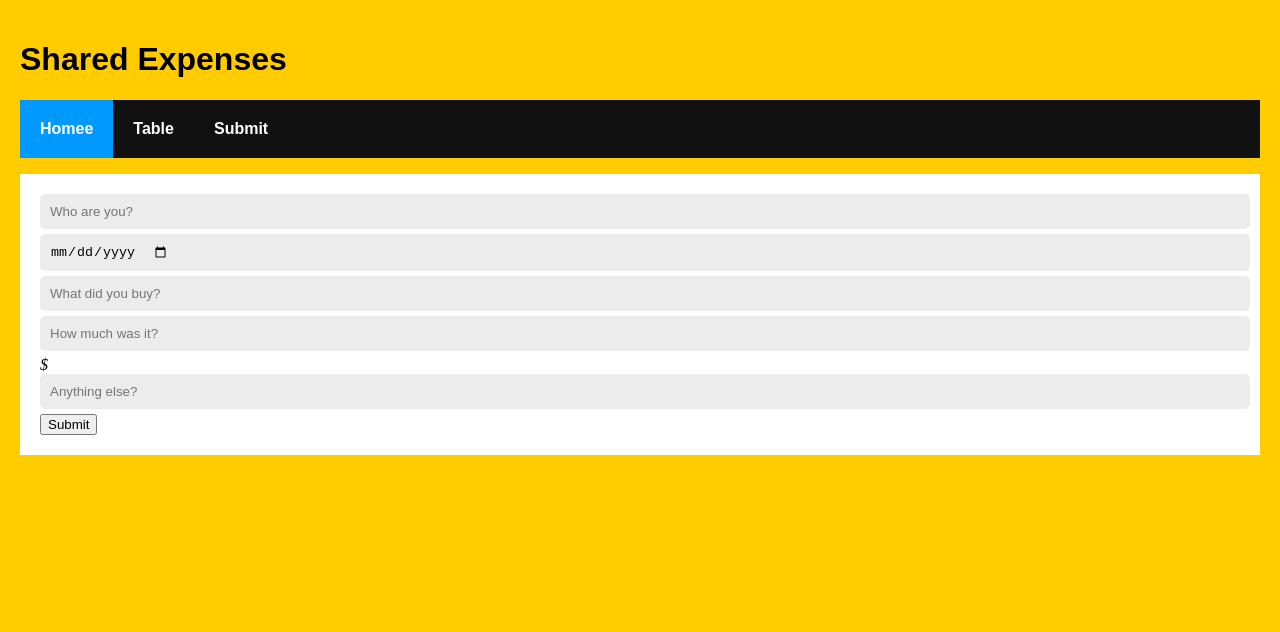
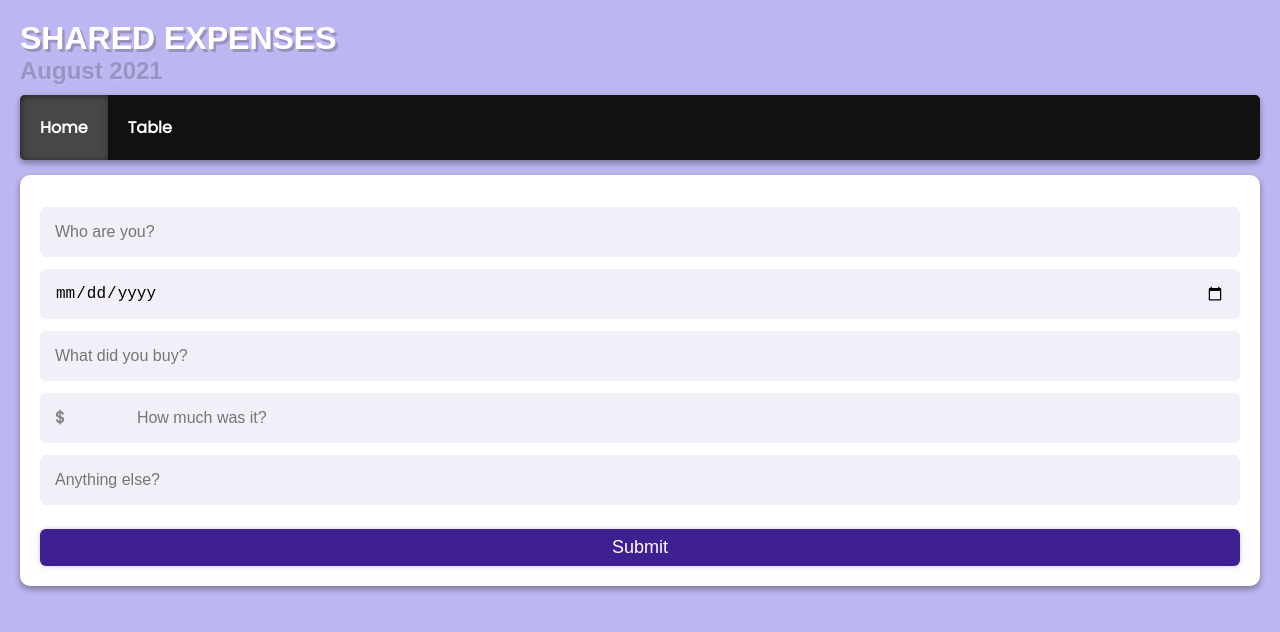
Before and after one commit to robinpm/ReactFinances, a React (Create React App) app: page / in a window 1280 px wide. Shown: the top 632 px of the page. Built offline with nearby package versions, Linux system fonts and the light colour scheme.

Commit message:
Tweaked Main Page & Finalised Basic CSS
 CSS for general page completed
- Added material box shadows to elements and texts
- reset CSS values for better consistency

Form CSS
- Material design followed for input fields
- dollar sign put in place
- followed material design for submit button

```diff
--- a/public/index.html
+++ b/public/index.html
@@ -4,7 +4,6 @@
 <head>
   <meta charset="utf-8">
   <meta name="viewport" content="width=device-width, initial-scale=1, shrink-to-fit=no">
-  <title>React Router Example</title>
 </head>
 
 <body>
--- a/src/Components/Form.js
+++ b/src/Components/Form.js
@@ -1,7 +1,9 @@
-const Form = () => {
+const Form = ({ onSubmit }) => {
+
+
   return (
     <div>
-      <form action="./gogo.php" method="post">
+      <form action={onSubmit}>
         <div className="input-box">
           <input type="text" name="name" placeholder="Who are you?" />
         </div>
@@ -16,6 +18,7 @@ const Form = () => {
           />
         </div>
         <div className="input-box">
+          <i>$</i>
           <input
             type="number"
             step="0.01"
@@ -25,7 +28,6 @@ const Form = () => {
             name="amount"
             placeholder="How much was it?"
           />
-          <i>$</i>
         </div>
         <div className="input-box">
           <input type="text" name="notes" placeholder="Anything else?" />
--- /dev/null
+++ b/src/Components/Navbar.js
@@ -0,0 +1,24 @@
+import React from 'react'
+import { NavLink } from 'react-router-dom';
+
+const Navbar = () => {
+    return (
+      <div>
+        <ul className="header">
+          <li>
+            <NavLink style={{'border-radius':'5px 0px 0px 5px'}} exact to="/">
+              Home
+            </NavLink>
+          </li>
+          <li>
+            <NavLink to="/table">Table</NavLink>
+          </li>
+          {/* <li>
+            <NavLink to="/submit">Submit</NavLink>
+          </li> */}
+        </ul>
+      </div>
+    );
+}
+
+export default Navbar
--- a/src/Header.js
+++ b/src/Header.js
@@ -1,33 +1,19 @@
 import { NavLink, HashRouter } from "react-router-dom";
-import Home from "./Home";
-import Table from "./Table";
-import SubmitForm from "./SubmitForm";
+import Navbar from "./Components/Navbar";
 
-const Header = ({ title }) => {
+const Header = ({ title , subtitle }) => {
   document.title = title;
   return (
-      <HashRouter>
-          <header className="header">
-      <h2 className="title">{title}</h2>
-      <ul className="navbar">
-        <li>
-          <NavLink href="../Home">Home</NavLink>
-        </li>
-        <li>
-          <NavLink href="../Table">Table View</NavLink>
-        </li>
-        <li>
-          <NavLink href="../SubmitForm">Submit</NavLink>
-        </li>
-      </ul>
-        </header>
-    </HashRouter>
+    <>
+    <h1 className='pageTitle'>{title}</h1>
+    <h2 className='pageSub'>{subtitle}</h2>
+    <Navbar /></>
 
   );
 };
 
 Header.defaultProps = {
-  title: "Shared Expenses",
+  title: "SHARED EXPENSES",
 };
 
 export default Header;
--- a/src/Home.js
+++ b/src/Home.js
@@ -1,11 +1,15 @@
 import React, { Component } from "react";
 import Form from "./Components/Form";
+import { NavLink } from "react-router-dom";
 
 class Home extends Component {
   render() {
+    const Submit = () => {
+      return <NavLink to="/submit">Submit</NavLink>;
+    };
     return (
       <div>
-        <Form />
+        <Form submit={Submit} />
       </div>
     );
   }
--- a/src/Main.js
+++ b/src/Main.js
@@ -1,31 +1,26 @@
 import React, { Component } from "react";
 // import Header from "./Header";
-import { Route, NavLink, BrowserRouter as Router, HashRouter } from "react-router-dom";
+import { Route, HashRouter } from "react-router-dom";
 import Home from "./Home";
 import Table from "./Table";
-import SubmitForm from "./SubmitForm";
+import Submitted from "./Submitted";
+import Navbar from "./Components/Navbar";
+import Header from "./Header";
 
 class Main extends Component {
   render() {
+    const currDate = new Date();
+    const month = currDate.toLocaleString("default", { month: "long" });
+    const year = currDate.getFullYear();
+    const pageTitle = month + " " + year;
     return (
       <HashRouter>
         <div>
-          <h1>Shared Expenses</h1>
-          <ul className="header">
-            <li>
-              <NavLink exact to="/">Homee</NavLink>
-            </li>
-            <li>
-              <NavLink to="/table">Table</NavLink>
-            </li>
-            <li>
-              <NavLink to="/submit">Submit</NavLink>
-            </li>
-          </ul>
+          <Header subtitle={pageTitle} />
           <div className="content">
             <Route exact path="/" component={Home} />
             <Route path="/table" component={Table} />
-            <Route path="/submit" component={SubmitForm} />
+            <Route path="/submit" component={Submitted} />
           </div>
         </div>
       </HashRouter>
--- /dev/null
+++ b/src/Submitted.js
@@ -0,0 +1,23 @@
+import React, { Component } from "react";
+
+class Submitted extends Component {
+  render() {
+    return (
+      <div>
+        <h2>Submitted</h2>
+        <p>
+          Mauris sem velit, vehicula eget sodales vitae, rhoncus eget sapien:
+        </p>
+        <ol>
+          <li>Nulla pulvinar diam</li>
+          <li>Facilisis bibendum</li>
+          <li>Vestibulum vulputate</li>
+          <li>Eget erat</li>
+          <li>Id porttitor</li>
+        </ol>
+      </div>
+    );
+  }
+}
+
+export default Submitted;
--- a/src/index.css
+++ b/src/index.css
@@ -1,29 +1,65 @@
+@import url("https://fonts.googleapis.com/css2?family=Poppins:wght@300;400&display=swap");
+
+* {
+  box-sizing: border-box;
+  margin: 0;
+  padding: 0;
+  background:none;
+}
+
 body {
-  background-color: #FFCC00;
+  background-color: rgb(189, 183, 241);
   padding: 20px;
   margin: 0;
+  font-family:"Poppins", sans-serif;
+  -webkit-touch-callout: none; /* iOS Safari */
+    -webkit-user-select: none; /* Safari */
+     -khtml-user-select: none; /* Konqueror HTML */
+       -moz-user-select: none; /* Old versions of Firefox */
+        -ms-user-select: none; /* Internet Explorer/Edge */
+            user-select: none; /* Non-prefixed version, currently
+                                  supported by Chrome, Edge, Opera and Firefox */
 }
-h1, h2, p, ul, li {
+
+.pageTitle {
+  color: white;
+  text-shadow: 2.5px 2.5px 0px rgba(0, 0, 0, 0.2);
+  font-weight: bold;
   font-family: sans-serif;
 }
+.pageSub {
+  margin-bottom: 10px;
+  color: rgb(153, 148, 196);
+  text-shadow: 2px 2px 3px rgba(255, 255, 255, 0.1);
+  font-weight: bold;
+  font-family: sans-serif;
+}
+
+ul.header {
+  border-radius: 5px;
+  background-color: #111;
+  box-shadow: rgba(0, 0, 0, 0.16) 0px 3px 6px, rgba(0, 0, 0, 0.23) 0px 3px 6px;
+  margin-bottom: 15px;
+}
+
 ul.header li {
   display: inline;
   list-style-type: none;
   margin: 0;
 }
-ul.header {
-  background-color: #111;
-  padding: 0;
-}
+
 ul.header li a {
-  color: #FFF;
+  color: #fff;
   font-weight: bold;
   text-decoration: none;
   padding: 20px;
   display: inline-block;
+  /* border-radius: 5px; */
 }
 .content {
-  background-color: #FFF;
+  background-color: #fff;
+  box-shadow: rgba(0, 0, 0, 0.16) 0px 3px 6px, rgba(0, 0, 0, 0.23) 0px 3px 6px;
+  border-radius: 10px;
   padding: 20px;
 }
 .content h2 {
@@ -35,22 +71,80 @@ ul.header li a {
 }
 
 .input-box {
-  border:none;
-  width:100%;
+  border: none;
+  width: 100%;
 }
 
 .active {
-  background-color: #0099FF;
+  background-color: #ffffff3a;
+  box-shadow: rgb(37, 37, 37) 1px 1px 6px 0px inset;
 }
 
+.input-box {
+  height: 50px;
+  width: 100%;
+  margin: 12px 0;
+  background: #f0f1f8;
+  border-radius: 6px;
+  padding: 0 15px;
+}
 .input-box input {
-  border:none;
+  height: 100%;
+  width: 100%;
+  border: none;
+  outline: none;
+  font-size: 16px;
+  text-align: left;
+  resize: none;
+  /* border: none;
   border-radius: 5px;
-  width:100%;
+  width: 100%;
   background-color: rgb(236, 236, 236);
-  padding:10px;
+  padding: 10px;
   padding-right: 0px;
   margin-bottom: 5px;
   margin-right: auto;
-  display:flex;
+  display: flex; */
 }
+
+.button {
+  display: inline-block;
+  margin-top: 12px;
+  width: 100%;
+  outline: none;
+  border: none;
+  background: #3e2093;
+  border-radius: 6px;
+  box-shadow: rgba(67, 71, 85, 0.27) 0px 0px 0.25em,
+    rgba(90, 125, 188, 0.05) 0px 0.25em 1em;
+}
+
+.button input {
+  color: #fff;
+  font-size: 18px;
+  outline: none;
+  border: none;
+  padding: 8px 16px;
+  width: 100%;
+  cursor: pointer;
+  transition: all 0.3s ease;
+}
+
+.button:active {
+  background: #351b7a;
+  box-shadow: rgba(0, 0, 0, 0.1) 0px 1px 2px 0px;
+}
+
+#price {
+width:93%;
+}
+
+form i {
+  display: inline-block;
+  text-align: left;
+  width:7%;
+  font-style: normal;
+  font-weight: bold;
+  color:grey;
+
+}
```
Also changed, not shown: src/Components/SubmitForm.js (renamed from src/SubmitForm.js).
